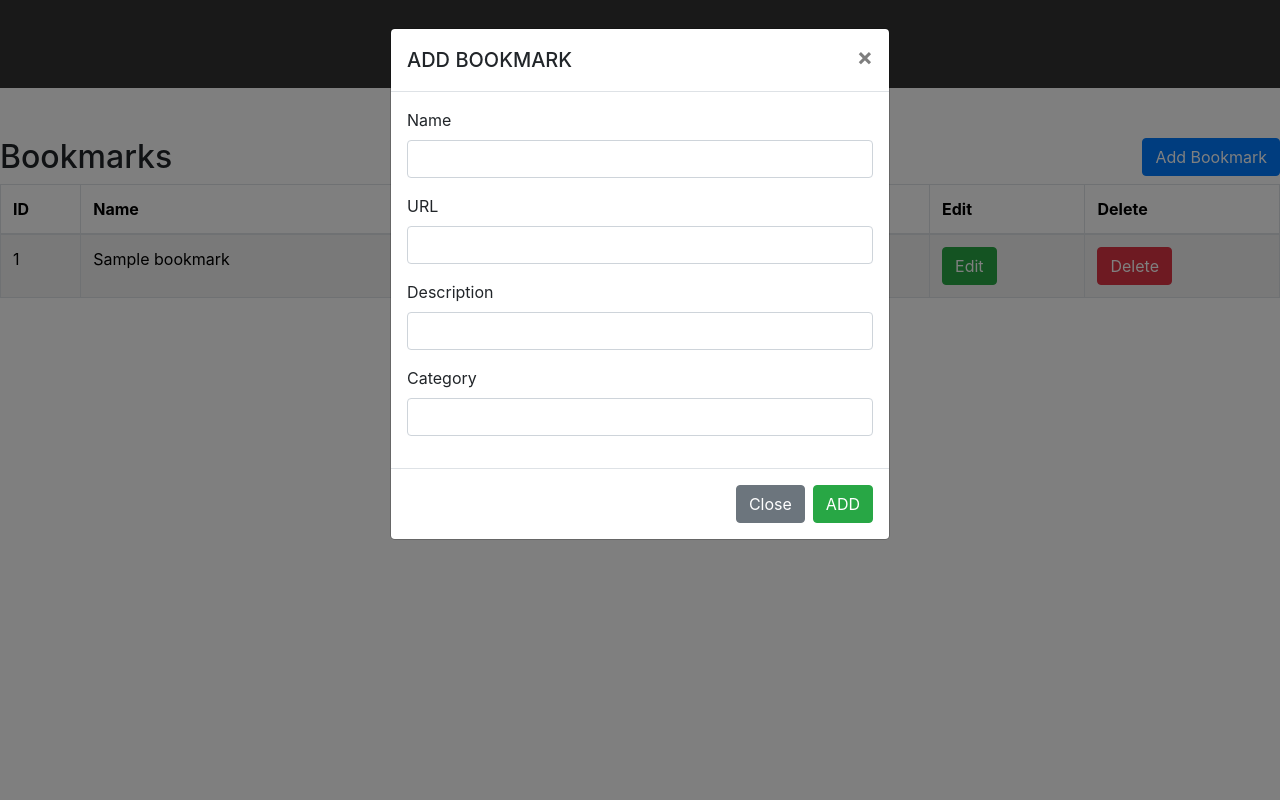
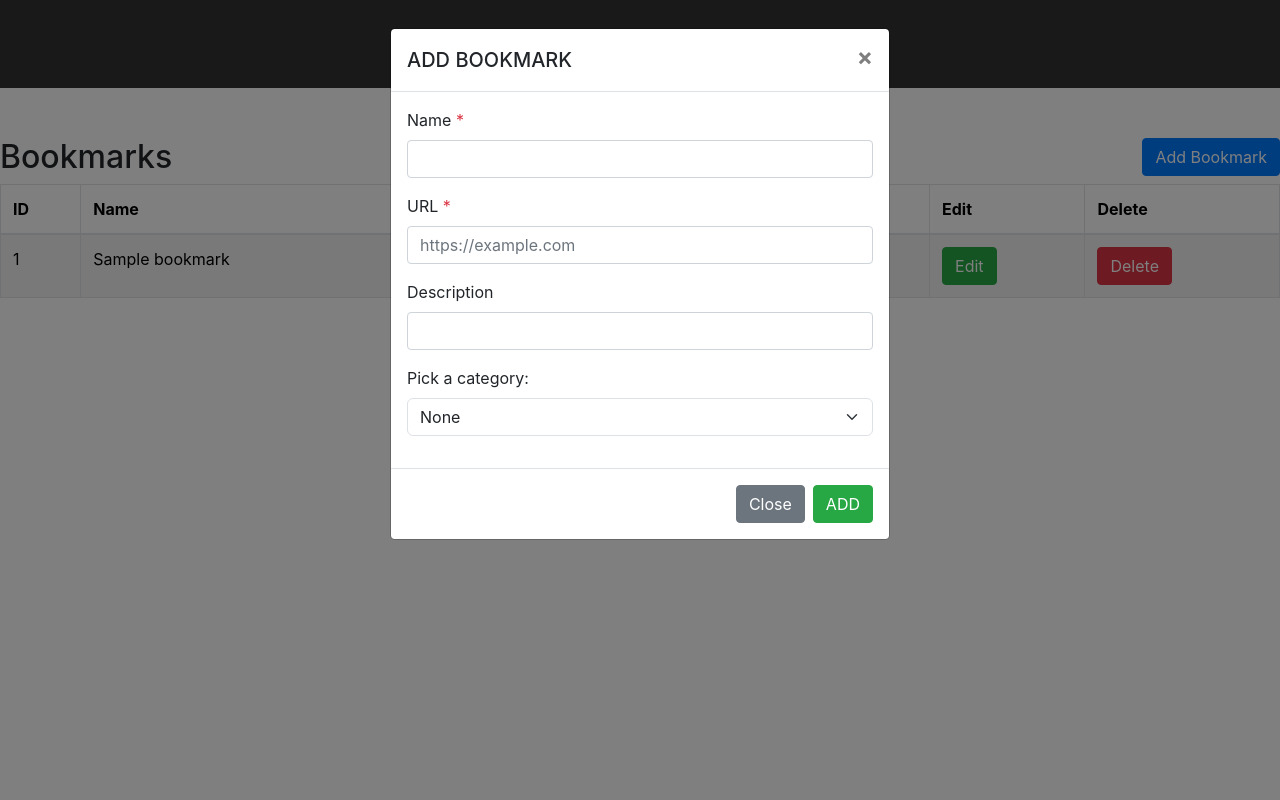
Before and after one commit to liamgraefe/WLMS, a PHP site: page / in a window 1280 px wide, after a click on "Add Bookmark". Run offline with PHP 8.4, Linux system fonts and the light colour scheme; tables that the repository leaves empty or names only in its code hold one stand-in row (values such as "Sample post").

Commit message:
some modal changes

```diff
--- a/header.php
+++ b/header.php
@@ -4,7 +4,7 @@
 <head>
     <meta charset="UTF-8">
     <meta name="viewport" content="width=device-width, initial-scale=1.0">
-    <title>Home Page</title>
+    <title>WLMS</title>
     <link href="https://cdn.jsdelivr.net/npm/bootstrap@5.3.3/dist/css/bootstrap.min.css" rel="stylesheet" integrity="sha384-QWTKZyjpPEjISv5WaRU9OFeRpok6YctnYmDr5pNlyT2bRjXh0JMhjY6hW+ALEwIH" crossorigin="anonymous">
     <link rel="stylesheet" href="https://cdn.jsdelivr.net/npm/bootstrap@4.6.2/dist/css/bootstrap.min.css" integrity="sha384-xOolHFLEh07PJGoPkLv1IbcEPTNtaed2xpHsD9ESMhqIYd0nLMwNLD69Npy4HI+N" crossorigin="anonymous">
     <link href="style.css" rel="stylesheet">
--- a/index.php
+++ b/index.php
@@ -1,5 +1,7 @@
     <?php include("header.php"); ?>
     <?php include("dbcon.php"); ?>
+
+
     <div class="box1">
         <h2>Bookmarks</h2>
         <button class="btn btn-primary" data-toggle="modal" data-target="#exampleModal">Add Bookmark</button>
@@ -31,7 +33,7 @@
                     <tr>
                         <td><?php echo $row['id']; ?></td>
                         <td><?php echo $row['name']; ?></td>
-                    <td><?php echo $row['url']; ?></td>
+                        <td><a href="url"><?php echo $row['url']; ?></a></td>
                         <td><?php echo $row['description']; ?></td>
                         <td><?php echo $row['category_id']; ?></td>
                         <td><a href="edit.php?id=<?php echo $row['id']; ?>" class="btn btn-success">Edit</a></td>
@@ -82,22 +84,32 @@
                     <div class="modal-body">
 
                         <div class="form-group">
-                        <label for="name">Name</label>
-                        <input type="text" name="name" class="form-control">
+                            <label for="name">Name
+                            <span class="text-danger">*</span>
+                            </label>
+                            <input type="text" name="name" class="form-control" required maxlength="60">
                         </div>
                         <div class="form-group">
-                        <label for="url">URL</label>
-                        <input type="text" name="url" class="form-control">
+                            <label for="url">URL
+                            <span class="text-danger">*</span>
+                            </label>
+                            <input type="text" name="url" class="form-control" pattern="https?://.*" placeholder="https://example.com" required>
                         </div>
                         <div class="form-group">
                             <label for="description">Description</label>
                             <input type="text" name="description" class="form-control">
                         </div>
                         <div class="form-group">
-                        <label for="category">Category</label>
-                        <input type="number" name="category" class="form-control">
+                            <!-- <label for="category">Category</label>
+                            <input type="number" name="category" class="form-control"> -->
+                            <label for="category" class="form-label">Pick a category:</label>
+                            <select class="form-select" id="dropdown" name="category">
+                                <option value="0">None</option>
+                                <option value="1">Entertainment</option>
+                                <option value="2">Social Media</option>
+                                <option value="3">Shopping</option>
+                            </select>
                         </div>
-
                     </div>
                     <div class="modal-footer">
                         <button type="button" class="btn btn-secondary" data-dismiss="modal">Close</button>
--- a/style.css
+++ b/style.css
@@ -22,3 +22,8 @@ h6 {
     text-align: center;
     color: red;
 }
+
+.required-star {
+    color: red;
+    margin-left: 2px;
+}
```
Lines whose indentation alone changed are shown as unchanged.
